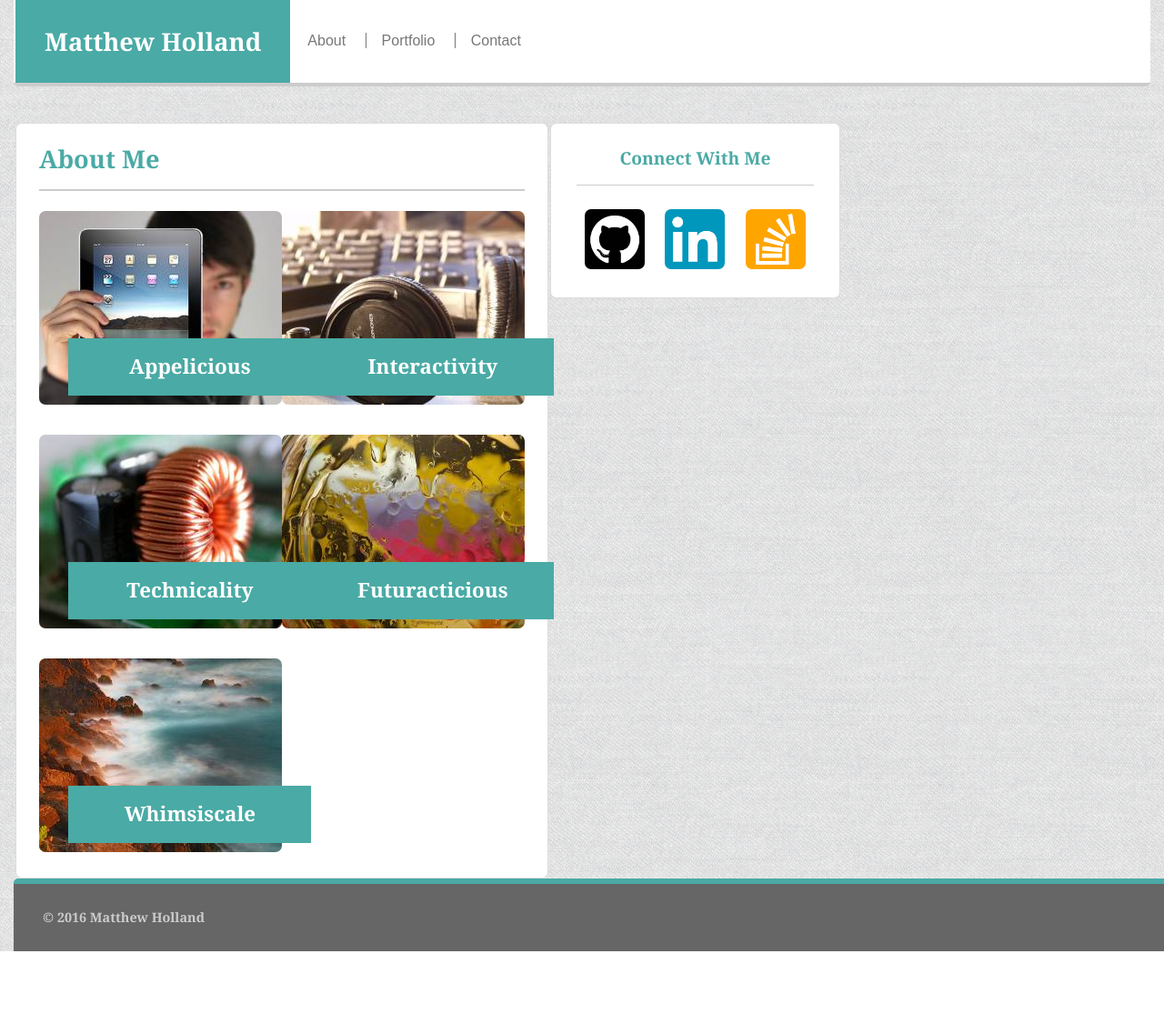
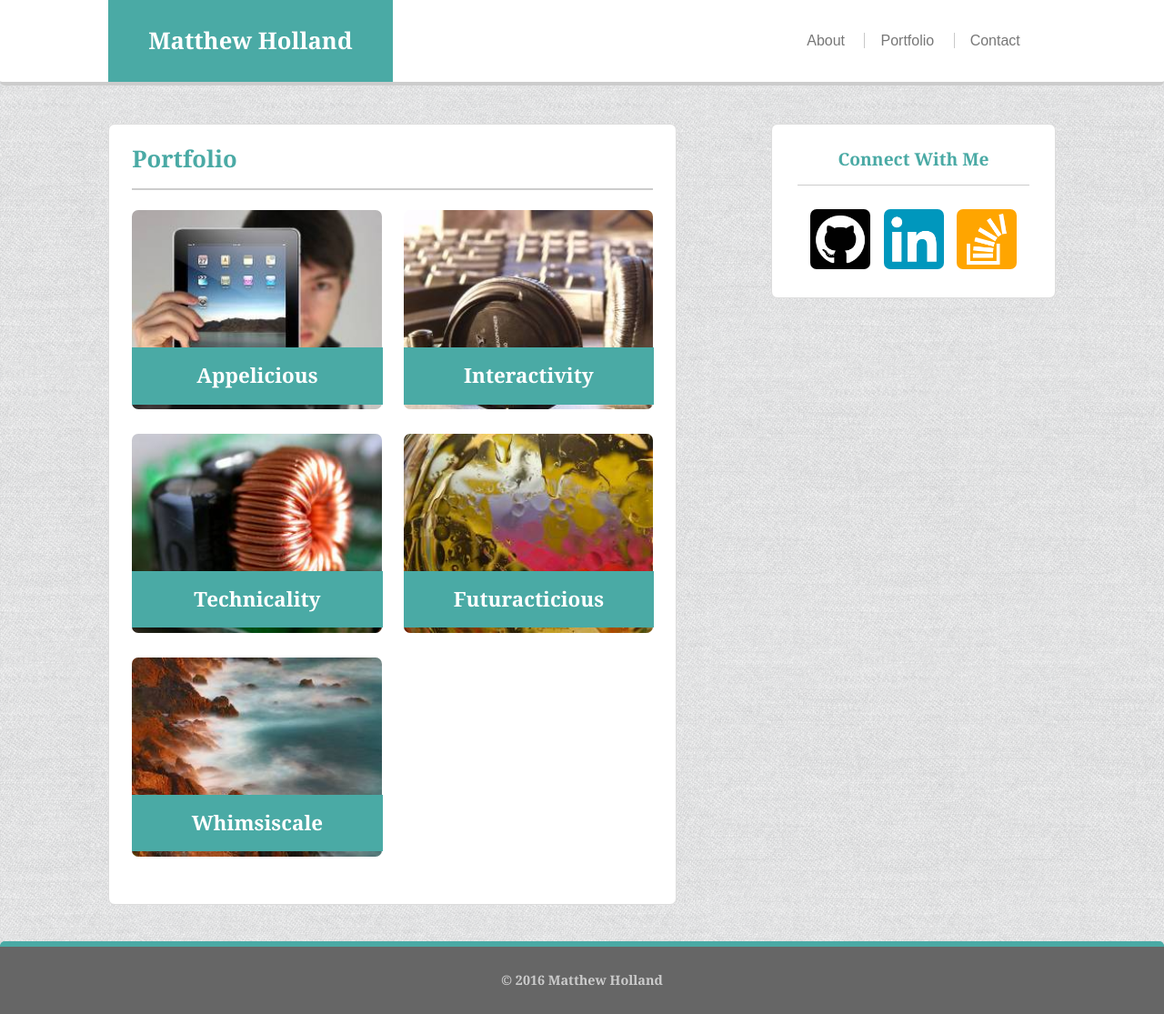
Before and after one commit to trooperandz/Portfolio-II, a PHP site: page /portfolio.html in a window 1280 px wide. Shown: the whole page at 91% size. Before the commit the page ends 1046 px from the top, so only its background shows below. Run offline with PHP 8.4, Linux system fonts and the light colour scheme.

Commit message:
Layout adjustments for specific devices, image container adjustments, list item ajustments

```diff
--- a/assignment1/assets/css/style.css
+++ b/assignment1/assets/css/style.css
@@ -36,13 +36,15 @@ nav {
 
 /* Move the nav ul down, inline with the <h1> name */
 nav ul {
-	padding: 37px 0px;
+	padding: 36.7px 0px;
 }
 
 nav ul li {
 	display: inline;
 	padding: 0px 17px;
-	border-left: .5px solid #777;
+	/* Make the border a bit lighter than the text, with rgba.  Use rgb as a browser-incompatibility fallback */
+	border-left: 1px solid rgb(119,119,119);
+	border-left: 1px solid rgba(119,119,119,0.4);
 	color: #777;
 }
 
@@ -61,13 +63,23 @@ img {
     transition: all .5s ease;
 }
 
-/* Make the image rotate on hover event */
 img:hover {
     -webkit-transform: rotate(360deg);
     -moz-transform: rotate(360deg);
     -o-transform: rotate(360deg);
     -ms-transform: rotate(360deg);
     transform: rotate(360deg);
+}
+
+article img {
+	width: 100%;
+	height: auto;
+	padding: 12px;
+}
+
+aside img {
+	width: 66;
+	height: 66;
 }
 
 /* Heading section line dividers */
@@ -113,7 +125,7 @@ h1, h2, h3, h4, h5 {
 }
 
 h1 {
-	font-size: 1.7em;
+	font-size: 1.6em;
 	font-weight: bold;
 	padding-bottom: 10px;
 }
@@ -140,13 +152,21 @@ h4 {
 }
 
 article h4 {
-	padding: 20px;
+	/* Note: width and top styling are inside of media queries */
+	position: absolute;
 	background-color: #4aaaa5;
 	color: #fff;
-	width: 267px; /* Match the picture width */
-	margin-left: 32.4px; /* Scoot it over a bit to get it inline with the picture */
-	position: absolute;
-	top: 140px; /* Move it down until is it inside of the picture correctly */
+	padding: 20px 5px;
+	/* Scoot it over just a little bit, to get it even with the left border of the image */
+	margin-left: .53em;
+	transition: .8s;
+}
+
+article h4:hover {
+	background-color: #008cba;
+	opacity: .8;
+	color: #ffa500;
+	cursor: pointer;
 }
 
 h5 {
@@ -166,7 +186,7 @@ aside ul {
 
 aside ul li {
 	display: inline;
-	padding: 9px;
+	padding: 2%;
 }
 
 p {
@@ -231,6 +251,71 @@ input[type="submit"]:hover {
 	float: left;
 }
 
+/* You can use this if you want the background to flow to the left of your name instead of being white. Add to <header> tag */
+.offset-1 {
+	margin-left: 8.33%;
+}
+
+/* Holds all main page content */
+.container {
+	/* Give the content containers some space from the edge of the screen */
+	padding-left: 15px;
+	padding-right: 15px;
+	margin-left: auto;
+	margin-right: auto;
+}
+/* Clear the flow of the page after .row, so content does not float up into the row */
+.row::after {
+	content: "";
+	clear: both;
+	display: block;
+}
+/* Try to make the space between the top and bottom of the <section>, <header> and <footer>s equivalent */
+.placeholder {
+	height: 40px;
+}
+
+.bg-white {
+	background: #fff;
+}
+/* Make the text flow up to the right of the bio pic */
+.bio-pic {
+	float: left;
+	margin-right: 25px;
+}
+/* Make sure that the first <li> element has no left border */
+.first {
+	border: none;
+	/*padding: 0;*/
+}
+/* Center all main headings */
+.text-center {
+	text-align: center;
+}
+/* Give the navigation <li> elements separators */
+.li-border-lft {
+	border-left: 1px solid #fff;
+}
+
+.img-wrapper {
+	position: relative;
+	text-align: center;
+}
+
+.img-wrapper.first {
+	margin-top: 0;
+}
+
+.port-img-wrapper {
+	text-align: center;
+	margin-top: 30px;
+	position: relative; /* Have to have this so that the picture will float up in it */
+}
+
+.port-img-wrapper.first {
+	margin-top: 0;
+}
+
 /* Apply large-columns grid styles if screen is at least 980px wide */
 @media (min-width: 980px) {
 	.col-lg-1 {
@@ -284,9 +369,38 @@ input[type="submit"]:hover {
 	.margin-lg {
 		margin-bottom: 40px;
 	}
+
+	.img-wrapper {
+		margin-bottom: 24px;
 	}
 
-@media (min-width: 768px) and (max-width: 980px) {
+	.img-wrapper.first {
+		padding-right: 12px;
+	}
+
+	.img-wrapper.second {
+		padding-left: 12px;
+	}
+
+	article img {
+		width: 100%;
+		padding: 0;
+	}
+
+	/* Special instructions for label distance from top of screen, and label width, due to discrepancies */
+	article h4 {
+		top: 68%;
+		width: 96.2%;
+		margin: 0;
+	}
+
+	.bio-pic img {
+		width: 200px;
+		height: 240px;
+	}
+}
+
+@media (min-width: 767px) and (max-width: 980px) {
 	/* Apply medium-columns grid styles if screen is at least 768px wide, and less than 980px wide */
 	.col-md-1 {
 		width: 8.33%;
@@ -339,6 +453,35 @@ input[type="submit"]:hover {
 	/* Apply margin to main section */
 	.margin-md {
 		margin-bottom: 40px;
+	}
+
+	.img-wrapper {
+		margin-bottom: 24px;
+	}
+
+	.img-wrapper.first {
+		padding-right: 12px;
+	}
+
+	.img-wrapper.second {
+		padding-left: 12px;
+	}
+
+	article img {
+		width: 100%;
+		padding: 0;
+	}
+
+	/* Special instructions for label distance from top of screen, and label width, due to discrepancies */
+	article h4 {
+		top: 70%;
+		width: 97%;
+		margin: 0;
+	}
+
+	.bio-pic img {
+		width: 200px;
+		height: 240px;
 	}
 }
 
@@ -396,64 +539,46 @@ input[type="submit"]:hover {
 		margin-bottom: 40px;
 	}
 
-	/* Override container left and right padding for main name <h1> */
+	header {
+		position: static;
+	}
+
+	/* Override container left and right padding for main name <h1> when on small screen */
 	header h1 {
 		margin: 0px -15px;
 	}
+
+	/* Space navigation <li>'s out to almost 100% of section on small devices */
+	nav ul li {
+    	padding: 0px 8%;
     }
 
-/* You can use this if you want the background to flow to the left of your name instead of being white. Add to <header> tag */
-.offset-1 {
-	margin-left: 8.33%;
+    .img-wrapper {
+    	margin-bottom: 30px;
     }
 
-/* Holds all main page content */
-.container {
-	/* Give the content containers some space from the edge of the screen */
-	padding-left: 15px;
-	padding-right: 15px;
-	margin-left: auto;
-	margin-right: auto;
-}
-/* Clear the flow of the page after .row, so content does not float up into the row */
-.row::after {
-	content: "";
-	clear: both;
-	display: block;
-}
-/* Try to make the space between the top and bottom of the <section>, <header> and <footer>s equivalent */
-.placeholder {
-	height: 40px;
+    /* Stretch the image the full container width to put it inline with the <hr>, and put extra space between images */
+    article img {
+    	width: 100%;
+    	padding: 0;
     }
 
-.bg-white {
-	background: #fff;
-}
-/* Make the text flow up to the right of the bio pic */
-.bio-pic {
-	float: left;
-	margin-right: 25px;
-}
-/* Make sure that the first <li> element has no left border */
-.first {
-	border: none;
-	/*padding: 0;*/
-}
-/* Center all main headings */
-.text-center {
-	text-align: center;
-}
-/* Give the navigation <li> elements separators */
-.li-border-lft {
-	border-left: 1px solid #fff;
+	/* Special instructions for image label distance from top of screen, and label width, due to discrepancies */
+	article h4 {
+		top: 67%;
+		width: 100%;
+		margin: 0;
 	}
 
-.port-img-wrapper {
-	text-align: center;
-	margin-top: 30px;
-	position: relative; /* Have to have this so that the picture will float up in it */
+	/* Take the margin off of the div so that the picture is centered. Add spacing between bottom and main text */
+	.bio-pic {
+		margin: 0;
+		margin-bottom: 20px;
 	}
 
-.port-img-wrapper.first {
-	margin-top: 0;
+	/* Make sure the image scales while on small devices */
+	.bio-pic img {
+		width: 100%;
+		height: auto;
 	}
+}
--- a/assignment1/index.html
+++ b/assignment1/index.html
@@ -68,7 +68,7 @@
 					<hr/>
 
 					<div class="bio-pic">
-						<img src="assets/images/matt_headshot.png" width="200" height="240" alt="Matthew Holland"/>
+						<img src="assets/images/matt_headshot.png" alt="Matthew Holland"/>
 					</div>
 					<!-- Interesting like the NY Times -->
 					<article>
--- a/assignment1/portfolio.html
+++ b/assignment1/portfolio.html
@@ -3,140 +3,193 @@
 	<head>
 		<title> Portfolio - Matthew Holland </title>
 
+		<!-- Include meta viewport tag to give the browser instructions on how to control page dimensions/scaling -->
+		<meta name="viewport" content="width=device-width, initial-scale=1.0">
+
 		<!-- Apply CSS reset file to maintain cross-browser compatibility -->
 		<link rel="stylesheet" type="text/css" href="assets/css/reset.css">
 
-		<!-- This is the fluid grid layout with full-width header and footer. Navigate to index_fixed_container.html to see fixed container layout-->
+		<!-- This is the fluid grid layout with full-width header and footer -->
 		<link rel="stylesheet" type="text/css" href="assets/css/style.css">
+	</head>
 
-	</head>
 	<body>
-		<!-- Note: these 'bootstrap look-alike' classes are custom; I've wanted to try and replicate it to understand it better... -->
+		<!-- Note: these 'bootstrap look-alike' classes are custom. No Bootstrap files welcome in this house! -->
+
+		<!-- The header stretches 100%, with no padding on left or right -->
+		<header class="bg-white">
+			<!-- Place <header> content in .container to adhere to the grid system -->
 			<div class="container">
-			<header class="bg-white">
 				<div class="row">
 					<!-- Take this out and apply the 'offset-1' class to <header> if you want the background to go left of the name -->
-					<div class="col-1 columns">
+					<!-- On large screens, provide a column of space between edge of screen and <h1> -->
+					<div class="col-lg-1 columns">
 						<p> </p>
 					</div>
 
-					<div class="col-3 columns name">
+					<div class="col-sm-12 col-md-5 col-lg-3 columns name">
 						<h1 class="text-center"> Matthew Holland </h1>
 					</div>
 
-					<div class="col-4 columns">
+					<div class="col-md-2 col-lg-4 columns">
 						<p> </p>
 					</div>
 
-					<nav class="col-3 columns">
+					<!-- Got 'a getchyua tooo where-a you-a goins' -->
+					<nav class="col-sm-12 col-md-4 col-lg-3 columns">
 						<ul class="inline-ul no-bullet">
 							<li class="first"> <a href="index.html">About</a> </li>
 							<li> <a href="portfolio.html">Portfolio</a> </li>
 							<li> <a href="contact.html">Contact</a> </li>
 						</ul>
 					</nav>
-
-					<div class="col-1 columns">
+					<!-- On large screens, provide a column of space between <nav> and edge of screen -->
+					<div class="col-lg-1 columns">
 						<p> </p>
 					</div>
 				</div> <!-- .row -->
+			</div> <!-- .container -->
 		</header>
 
-			<div class="row placeholder">
-				<div class="col-12 columns">
+		<!-- Main page content -->
+		<div class="container">
+			<!-- Place permanent space between <header> and main content. -->
+			<!-- Note: margin-sm, margin-md & margin-lg are used for applying equal padding between stacked columns -->
+			<div class="row">
+				<div class="col-sm-12 col-md-12 col-lg-12 margin-sm margin-md margin-lg columns">
 					<p> </p>
+				</div>
+			</div>
+			<!-- On large screens, provide a column of space between edge of screen and <section> -->
+			<div class="row">
+				<div class="col-lg-1 columns">
+					<p> </p>
+				</div>
+
+				<!-- The big cheese.  Only apply margin to bottom of <section> if <section> & <aside> become stacked -->
+				<section class="col-sm-12 col-md-12 col-lg-6 margin-sm margin-md margin-lg columns bg-white">
+					<h1> Portfolio </h1>
+					<hr/>
+					<!-- Interesting like the NY Times. img-wrapper position is relative & <h4> is absolute -->
+					<!-- original
+					<article>
+						<div class="row">
+							<div class="col-sm-12 col-md-6 col-lg-6 columns img-wrapper">
+								<img src="assets/images/iphone_tablet.jpg" alt="Appelicious">
+								<h4> Appelicious </h4>
+							</div>
+
+							<div class="col-sm-12 col-md-6 col-lg-6 columns img-wrapper">
+								<img src="assets/images/headphones.jpg" alt="Interactivity">
+								<h4> Interactivity </h4>
 							</div>
 						</div>
 
 						<div class="row">
-				<div class="col-1 columns">
-					<p> </p>
+							<div class="col-sm-12 col-md-6 col-lg-6 columns img-wrapper">
+								<img src="assets/images/copper_wires.jpg" alt="Technicality">
+								<h4> Technicality </h4>
 							</div>
-				<section class="col-6 columns bg-white">
-						<h1> About Me </h1>
-						<hr/>
 
-						<article>
-							<div class="row">
-								<div class="port-img-wrapper first">
-									<div class="col-6 columns">
-										<img src="assets/images/iphone_tablet.jpg" width="267" height="213" alt="Matthew Holland"/>
-										<h4> Appelicious </h4>
-									</div>
-									<div class="col-6 columns">
-										<img src="assets/images/headphones.jpg" width="267" height="213" alt="Matthew Holland"/>
-										<h4> Interactivity </h4>
-									</div>
+							<div class="col-sm-12 col-md-6 col-lg-6 columns img-wrapper">
+								<img src="assets/images/abstract_art.jpg" alt="Futuracticious">
+								<h4> Futuracticious </h4>
 							</div>
 						</div>
 
 						<div class="row">
-								<div class="port-img-wrapper">
-									<div class="col-6 columns">
-										<img src="assets/images/copper_wires.jpg" width="267" height="213" alt="Matthew Holland"/>
-										<div class="port-hdr">
-										<h4> Technicality </h4>
+							<div class="col-sm-12 col-md-6 col-lg-6 columns img-wrapper">
+								<img src="assets/images/future_work.jpg" alt="Whimsiscale">
+								<h4> Whimsiscale </h4>
 							</div>
 						</div>
-									<div class="col-6 columns">
-										<img src="assets/images/abstract_art.jpg" width="267" height="213" alt="Matthew Holland"/>
-										<h4> Futuracticious </h4>
+					</article> -->
+					<!-- new -->
+					<article>
+						<div class="row">
+							<div class="col-sm-12 col-md-6 col-lg-6 columns img-wrapper first">
+								<img src="assets/images/iphone_tablet.jpg" alt="Appelicious">
+								<h4> Appelicious </h4>
 							</div>
+
+							<div class="col-sm-12 col-md-6 col-lg-6 columns img-wrapper second">
+								<img src="assets/images/headphones.jpg" alt="Interactivity">
+								<h4> Interactivity </h4>
 							</div>
 						</div>
 
 						<div class="row">
-								<div class="port-img-wrapper">
-									<div class="col-6 columns">
-										<img src="assets/images/future_work.jpg" width="267" height="213" alt="Matthew Holland"/>
+							<div class="col-sm-12 col-md-6 col-lg-6 columns img-wrapper first">
+								<img src="assets/images/copper_wires.jpg" alt="Technicality">
+								<h4> Technicality </h4>
+							</div>
+
+							<div class="col-sm-12 col-md-6 col-lg-6 columns img-wrapper second">
+								<img src="assets/images/abstract_art.jpg" alt="Futuracticious">
+								<h4> Futuracticious </h4>
+							</div>
+						</div>
+
+						<div class="row">
+							<div class="col-sm-12 col-md-6 col-lg-6 columns img-wrapper first">
+								<img src="assets/images/future_work.jpg" alt="Whimsiscale">
 								<h4> Whimsiscale </h4>
-									</div>
-									<!--
-									<div class="col-6 columns">
-										<img src="assets/images/matt_headshot.png" width="267" height="213" alt="Matthew Holland"/>
-										<h4> Things </h4>
-									</div>
-									-->
 							</div>
 						</div>
 					</article>
 				</section>
-
-				<div class="col-1 columns">
+				<!-- On large screens, provide a column of space between <section> and <aside> -->
+				<div class="col-lg-1 columns">
 					<p> </p>
 				</div>
 
-				<aside class="col-3 columns bg-white">
+				<!-- The less-big cheese, but still important -->
+				<aside class="col-sm-12 col-md-12 col-lg-3 margin-sm margin-md columns bg-white">
 					<h3 class="text-center"> Connect With Me </h3>
 					<hr/>
 
 					<ul class="inline-ul no-bullet text-center">
-						<li> <a href="#"><img src="assets/images/github-icon.png"   height="66" width="66" alt="Github"/>         </a></li>
-						<li> <a href="#"><img src="assets/images/linkedin-icon.png" height="66" width="66" alt="LinkedIn"/>       </a></li>
-						<li> <a href="#"><img src="assets/images/stackoverflow.png" height="66" width="66" alt="Stack Overflow"/> </a></li>
+						<li>
+							<a href="#"><img src="assets/images/github-icon.png"   height="66" width="66" alt="Github"/></a>
+						</li>
+
+						<li>
+							<a href="#"><img src="assets/images/linkedin-icon.png" height="66" width="66" alt="LinkedIn"/></a>
+						</li>
+
+						<li>
+							<a href="#"><img src="assets/images/stackoverflow.png" height="66" width="66" alt="Stack Overflow"/></a>
+						</li>
 					</ul>
 				</aside>
 
-
-				<div class="col-1 columns">
+				<div class="col-lg-1 columns">
 					<p> </p>
 				</div>
 			</div> <!-- .row -->
+		</div> <!-- .container -->
+
+		<!-- The footer stretches 100%, with no padding on left or right -->
 		<footer>
+			<!-- Contain content in the footer to adhere to the grid system -->
+			<div class="container">
 				<div class="row">
-					<div class="col-4 columns">
+					<div class="col-sm-1 col-md-4 col-lg-4 columns">
 						<p> </p>
 					</div>
 
-					<div class="col-4 columns">
+					<!-- Allow more space for <h5> on small device so that text does not wrap -->
+					<div class="col-sm-10 col-md-4 col-lg-4 columns">
 						<h5 class="text-center"> &copy; 2016 Matthew Holland </h5>
 					</div>
 
-					<div class="col-4 columns">
+					<div class="col-sm-1 col-md-4 col-lg-4 columns">
 						<p> </p>
 					</div>
-				</div>
+				</div> <!-- .row -->
+			</div> <!-- .container -->
 		</footer>
-		</div> <!-- .container -->
+	<!-- WORD!! -->
 	</body>
+<!-- peace out -->
 </html>
```
Lines whose indentation alone changed are shown as unchanged.
